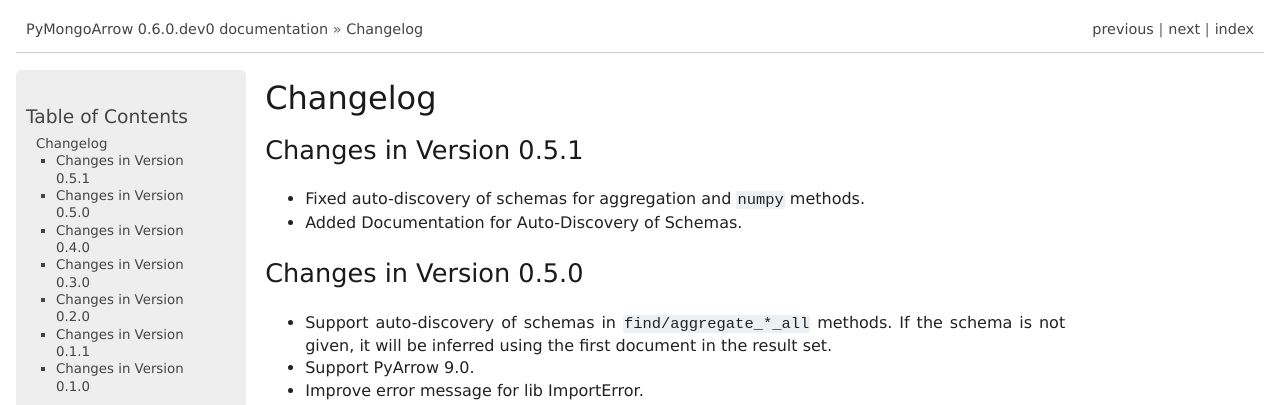
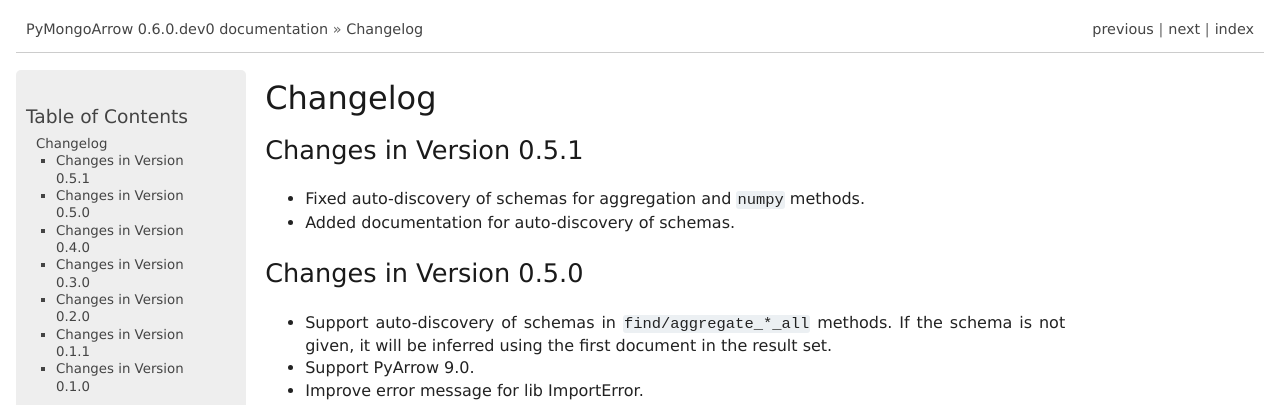
Before and after one commit to mongodb-labs/mongo-arrow, a Sphinx documentation site: the page built from bindings/python/docs/source/changelog.rst, in a window 1280 px wide. Shown: the top 405 px of the page. Built offline with Sphinx 7.4.7, drawn with Linux system fonts in a browser that asks for light colours.

Commit message:
address review

```diff
--- a/bindings/python/docs/source/changelog.rst
+++ b/bindings/python/docs/source/changelog.rst
@@ -4,7 +4,7 @@ Changelog
 Changes in Version 0.5.1
 ------------------------
 - Fixed auto-discovery of schemas for aggregation and ``numpy`` methods.
-- Added Documentation for Auto-Discovery of Schemas.
+- Added documentation for auto-discovery of schemas.
 
 Changes in Version 0.5.0
 ------------------------
```
